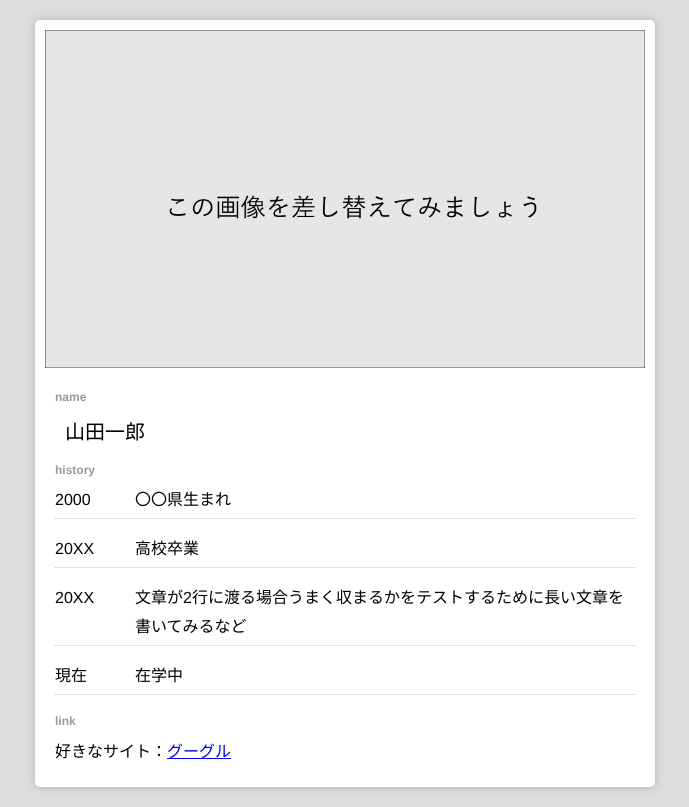
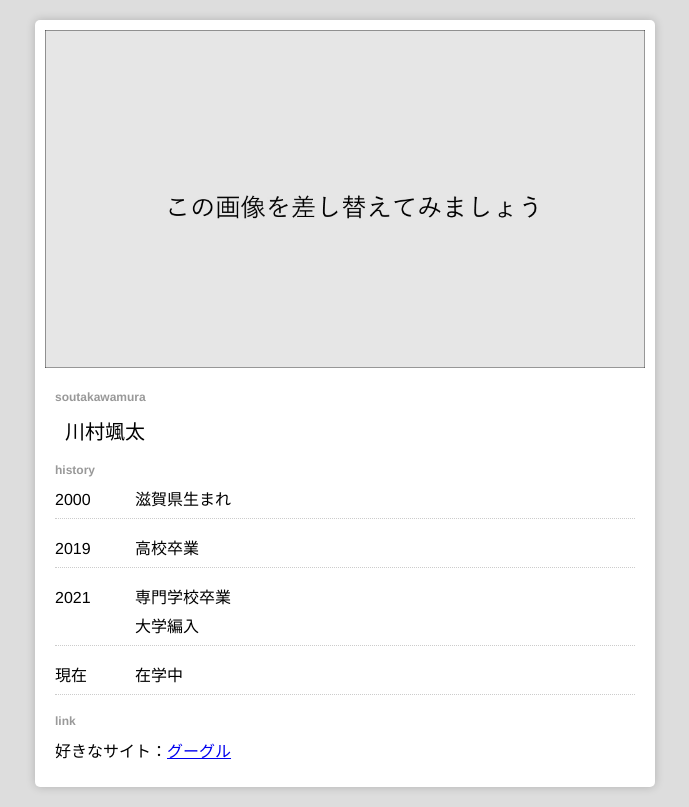
Before and after one commit to KUAD-XtechDesign/simple_page-s-kawamura-kua, a plain HTML site: page index.html in a window 1280 px wide. Shown: the whole page, without its empty margins (295-984 px from the left). Drawn offline with Linux system fonts and the light colour scheme.

Commit message:
Update index.html

```diff
--- a/index.html
+++ b/index.html
@@ -18,14 +18,14 @@
 
       <!-- 個人情報なので注意 -->
       <div class="profile">
-        <h2 class="title">name</h2>
-        <h1 class="name">山田一郎</h1>
+        <h2 class="title">soutakawamura</h2>
+        <h1 class="name">川村颯太</h1>
 
         <h2 class="title">history</h2>
         <ul class="history_list">
-          <li><div class="year">2000</div><div class="txt">〇〇県生まれ</div></li>
-          <li><div class="year">20XX</div><div class="txt">高校卒業</div></li>
-          <li><div class="year">20XX</div><div class="txt">文章が2行に渡る場合うまく収まるかをテストするために長い文章を書いてみるなど</div></li>
+          <li><div class="year">2000</div><div class="txt">滋賀県生まれ</div></li>
+          <li><div class="year">2019</div><div class="txt">高校卒業</div></li>
+          <li><div class="year">2021</div><div class="txt">専門学校卒業<br>大学編入</div></li>
           <li><div class="year">現在</div><div>在学中</div></li>
         </ul>
 
```
